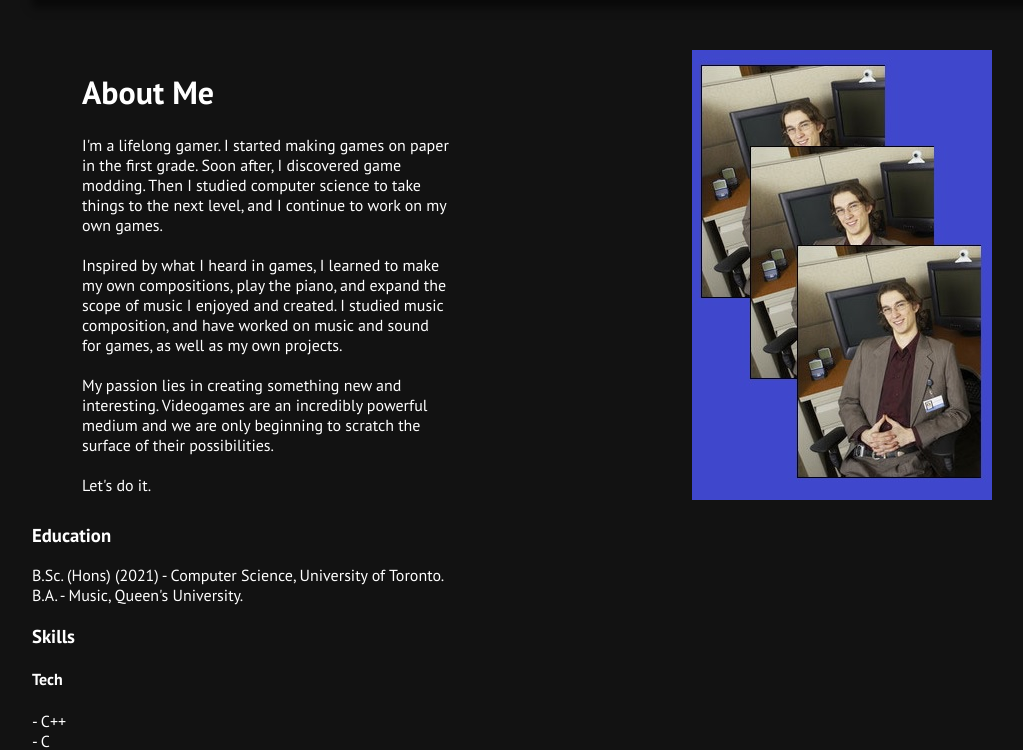
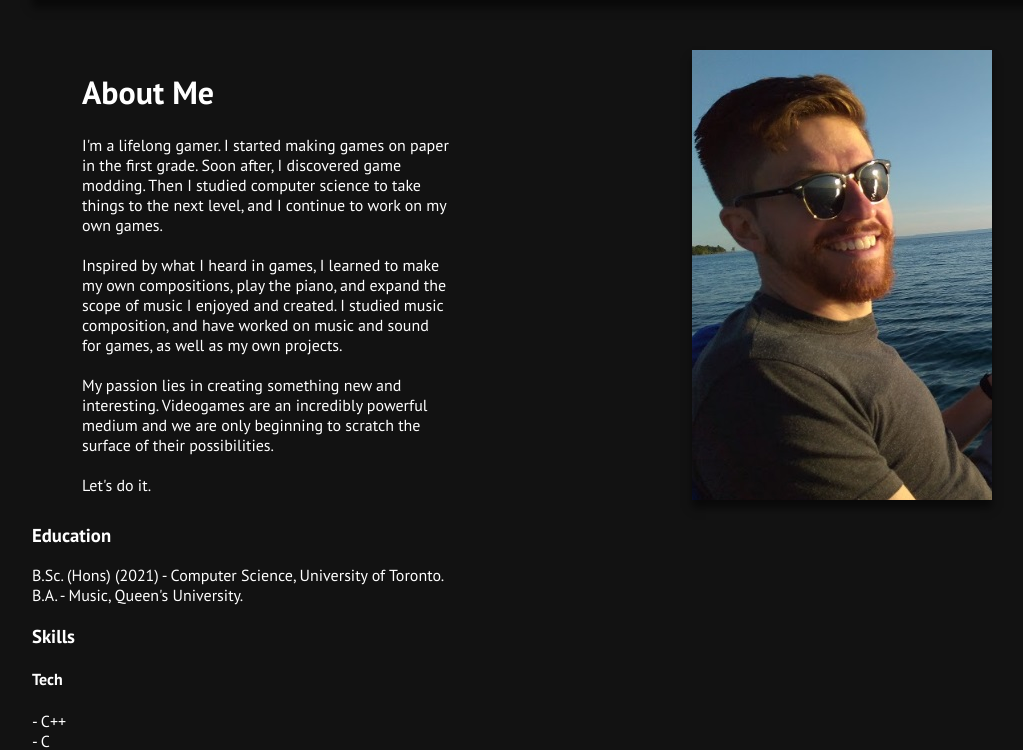
Before and after one commit to NPTP/NPTP.github.io, a PHP site: page /about.html in a window 1280 px wide. Shown: the part 110-860 px from the top of the page, without its empty margins (32-1055 px from the left). Run offline with PHP 8.4, Linux system fonts and the light colour scheme.

Commit message:
change placeholder pic (still placeholder), update link, styles

```diff
--- a/styles_about.css
+++ b/styles_about.css
@@ -44,6 +44,7 @@
   width: auto;
   height: auto;
   margin-left: 33%;
+  box-shadow: 0px 8px 8px rgba(0, 0, 0, 0.5);
 }
 
 @keyframes fadeAndDropIn {
```
Also changed, not shown: README.md, images/pic02.jpg.
